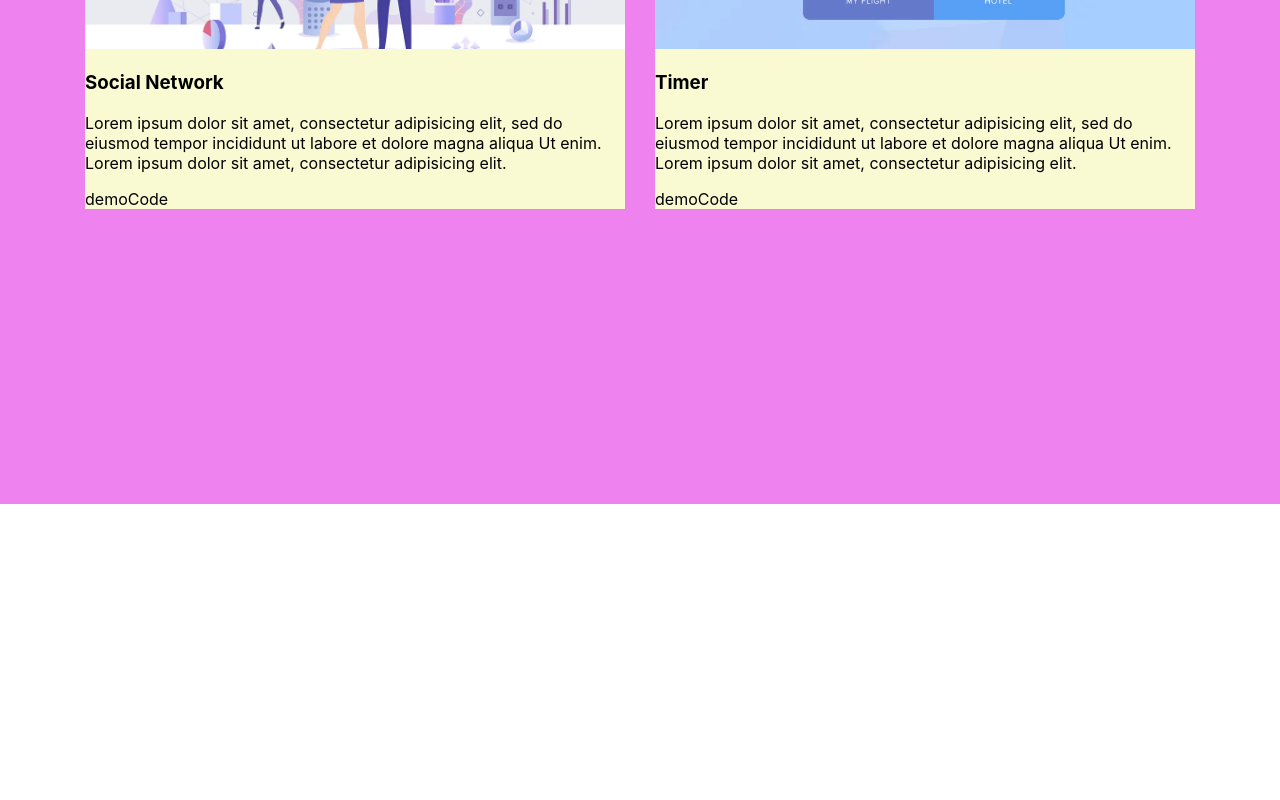
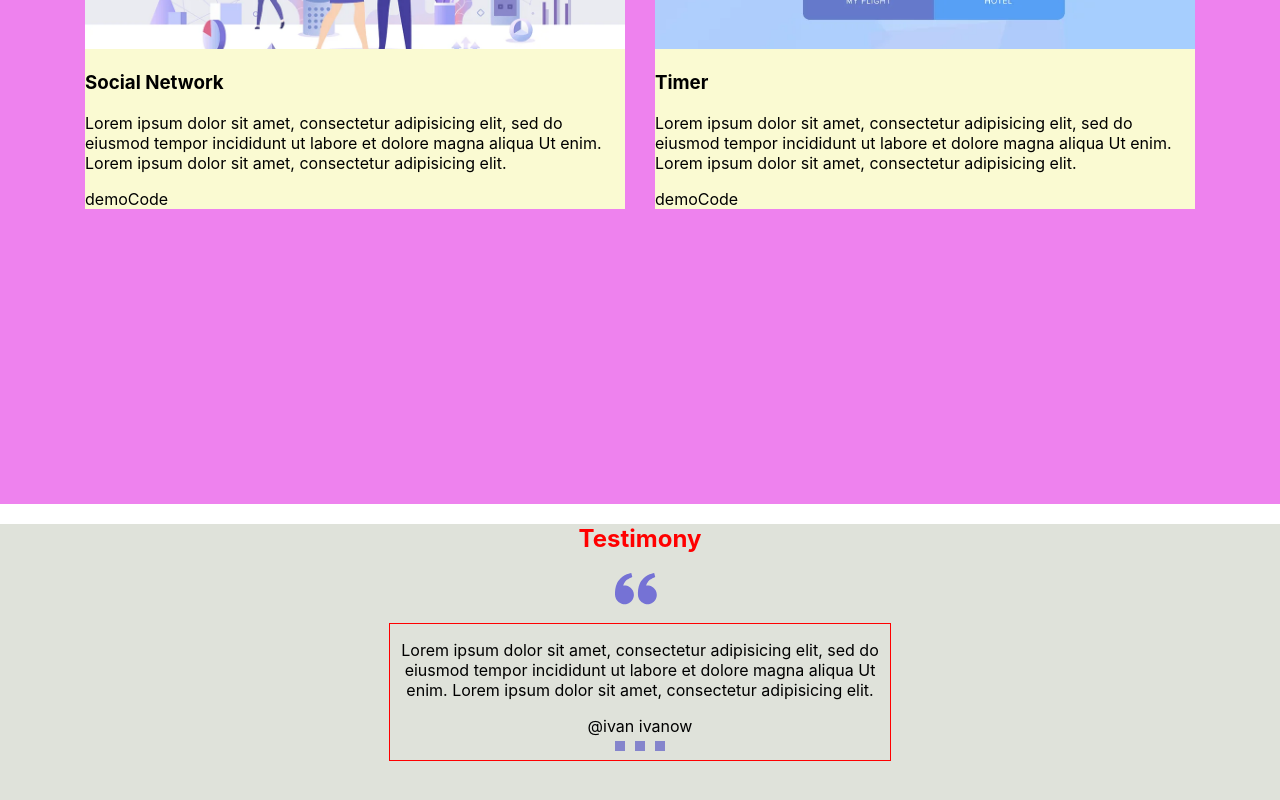
Before and after one commit to St0rY87/it-incubator-portfolio-sveta, a React (Vite) app: page / in a window 1280 px wide. Shown: the part 1620-2420 px from the top of the page. Before the commit the page ends 2124 px from the top, so only its background shows below. Built offline with nearby package versions, Linux system fonts and the light colour scheme.

Commit message:
feat: create structure of testimony section

```diff
--- a/src/App.tsx
+++ b/src/App.tsx
@@ -2,6 +2,7 @@
 import { Header } from './layout/header/Header';
 import { Main } from './layout/sections/main/Main';
 import { Skills } from './layout/sections/skills/Skills';
+import { Testimony } from './layout/sections/testimony/Testimony';
 import { Works } from './layout/sections/works/Works';
 
 function App() {
@@ -11,6 +12,7 @@
             <Main/>
             <Skills/>
             <Works/>
+            <Testimony/>
         </div>
     )
 }
--- /dev/null
+++ b/src/components/slider/Slider.tsx
@@ -0,0 +1,51 @@
+import React from "react";
+import styled from "styled-components";
+import { FlexWrapper } from "../FlexWrapper";
+
+export const Slider = () => {
+  return (
+    <StyledSlider>
+      <FlexWrapper>
+        <Slide>
+          <Text>
+            Lorem ipsum dolor sit amet, consectetur adipisicing elit, sed do
+            eiusmod tempor incididunt ut labore et dolore magna aliqua Ut enim.
+            Lorem ipsum dolor sit amet, consectetur adipisicing elit.
+          </Text>
+          <Name>@ivan ivanow</Name>
+        </Slide>
+      </FlexWrapper>
+      <Pagination>
+        <span> </span>
+        <span> </span>
+        <span> </span>
+      </Pagination>
+    </StyledSlider>
+  );
+};
+
+const StyledSlider = styled.div`
+  display: flex;
+  flex-direction: column;
+  align-items: center;
+  border: 1px solid red;
+  max-width: 500px;
+`;
+
+const Slide = styled.div`
+  text-align: center;
+`;
+
+const Text = styled.p``;
+
+const Name = styled.span``;
+
+const Pagination = styled.div`
+  span {
+    display: inline-block;
+    width: 10px;
+    height: 10px;
+    margin: 5px;
+    background-color: #8585cc;
+  }
+`;
--- /dev/null
+++ b/src/layout/sections/testimony/Testimony.tsx
@@ -0,0 +1,23 @@
+import React from "react";
+import styled from "styled-components";
+import { SectionTitle } from "../../../components/SectionTitle";
+import { Icon } from "../../../components/icon/Icon";
+import { Slider } from "../../../components/slider/Slider";
+import { FlexWrapper } from "../../../components/FlexWrapper";
+
+export const Testimony = () => {
+  return (
+    <StyledTestimony>
+      <SectionTitle>Testimony</SectionTitle>
+      <FlexWrapper direction="column" align="center">
+        <Icon iconId="quotes" />
+        <Slider />
+      </FlexWrapper>
+    </StyledTestimony>
+  );
+};
+
+const StyledTestimony = styled.section`
+  background-color: #dfe2da;
+  min-height: 50vh;
+`;
```
